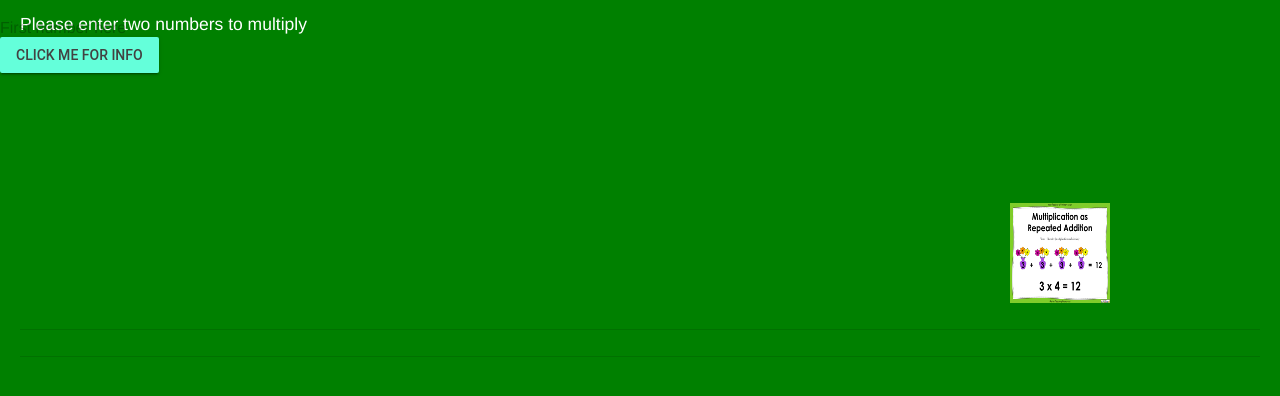
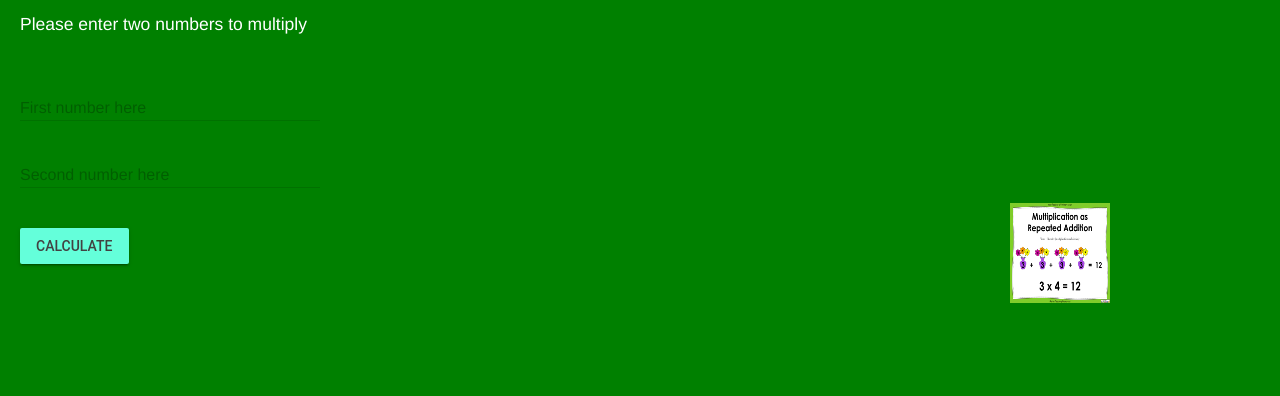
Before and after one commit to MTHS-ICD2O-1-2023/ICD2O-Unit-5-06-Gabriel-Zanardi, a plain HTML site: page index.html in a window 1280 px wide. Shown: the part 70-466 px from the top of the page. Drawn offline with nearby package versions, Linux system fonts and the light colour scheme.

Commit message:
fixed js and did a few minor changes to html

```diff
--- a/index.html
+++ b/index.html
@@ -4,7 +4,7 @@
 <head>
   <meta charset="utf-8" />
   <meta name="description" content="Multiply with addition, in JS" />
-  <meta name="keywords" content="mths, ics2o" />
+  <meta name="keywords" content="maths, ics2o" />
   <meta name="author" content="Gabriel" />
   <meta name="viewport" content="width=device-width, initial-scale=1.0" />
   <link rel="stylesheet" href="./css/style.css" />
@@ -35,24 +35,23 @@
       <br />
       <br />
       <!-- Simple Textfield -->
-      <form action="#">
+      <div class="mdl-textfield mdl-js-textfield">
         <input class="mdl-textfield__input" type="text" pattern="-?[0-9]*(\.[0-9]+)?" id="first-number">
-          <input class="mdl-textfield__input" type="text">
-          <label class="mdl-textfield__label" for="multiplication">First number here</label>
+        <label class="mdl-textfield__label" for="first-number">First number here</label>
+        <span class="mdl-textfield__error">Input is not a number!</span>
       </div>
       <br />
       <div class="mdl-textfield mdl-js-textfield">
         <input class="mdl-textfield__input" type="text" pattern="-?[0-9]*(\.[0-9]+)?" id="second-number">
-          <label class="mdl-textfield__label" for="multiplication">Second number here</label>
+        <label class="mdl-textfield__label" for="second-number">Second number here</label>
         <span class="mdl-textfield__error">Input is not a number!</span>
       </div>
-      </form>
       <br />
       <br />
       <!-- Accent-colored raised button with ripple -->
       <button class="mdl-button mdl-js-button mdl-button--raised mdl-js-ripple-effect mdl-button--accent"
         onclick="myButtonClicked()">
-        Click me for info
+        Calculate
       </button>
       <br />
       <br />
--- a/js/script.js
+++ b/js/script.js
@@ -24,5 +24,5 @@ function myButtonClicked() {
   let finalResult = result
 
   // output
-  document.getElementById("final-answer").innerHTML = "Your result is" + finalResult
+  document.getElementById("final-answer").innerHTML = "Your result is " + finalResult
 }
```
Lines whose indentation alone changed are shown as unchanged.
